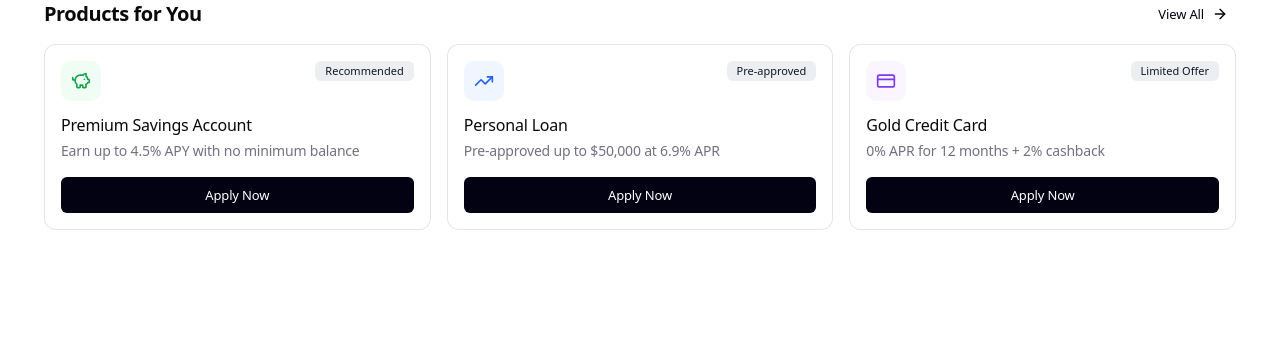
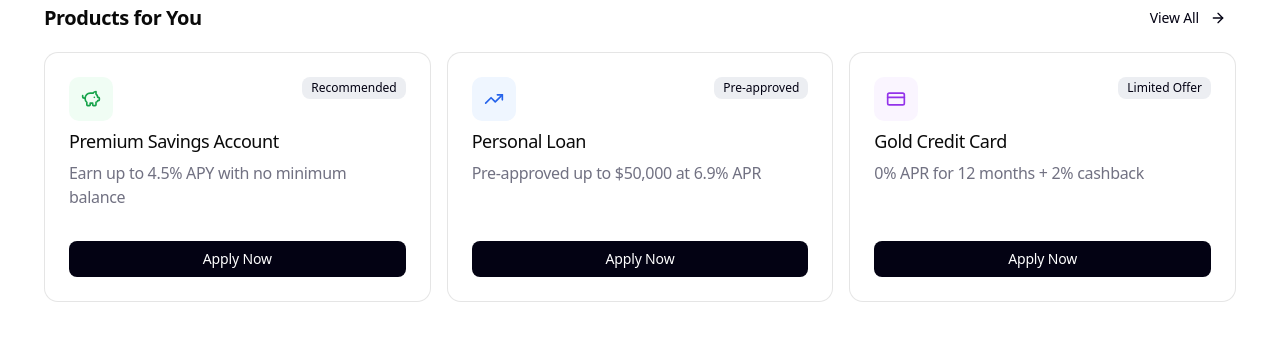
Before and after one commit to Pardhu-Guttula/BankingApplication, a React (Vite) app in the folder frontend/: page / in a window 1280 px wide. Shown: the top 340 px of the page. Built offline with nearby package versions, Linux system fonts and the light colour scheme.

Commit message:
feat: update generated React code from Figma conversion
Auto-generated by ADAM Figma2Code pipeline.
Files: 8 components + scaffold

```diff
--- a/frontend/src/components/ProductsForYou.jsx
+++ b/frontend/src/components/ProductsForYou.jsx
@@ -2,29 +2,22 @@ import React from "react";
 import { CreditCard, PiggyBank, TrendingUp } from "lucide-react";
 import { useIntl } from "react-intl";
 import SectionHeader from "./layout/SectionHeader";
-import ProductCardsGrid from "./ui/ProductCardsGrid";
+import ProductCard from "./ui/ProductCard";
 
-const imgIcon =
-  "https://www.figma.com/api/mcp/asset/bffbf5dd-411e-4a74-b982-ba209d6aab34";
-const imgVector =
-  "https://www.figma.com/api/mcp/asset/cad4723f-bd80-4d78-ab5c-afe437975a47";
-const imgVector1 =
-  "https://www.figma.com/api/mcp/asset/299eec6f-044a-4ce5-b46f-8bb1fe607c3c";
-const imgVector2 =
-  "https://www.figma.com/api/mcp/asset/ab6f769a-6084-4cc5-9a5e-810a5298657d";
-const imgVector3 =
-  "https://www.figma.com/api/mcp/asset/ab6f769a-6084-4cc5-9a5e-810a5298657d";
-const imgVector4 =
-  "https://www.figma.com/api/mcp/asset/f2f8c4ff-1f92-47fc-9d49-749dce9644e5";
-const imgVector5 =
-  "https://www.figma.com/api/mcp/asset/ea0a3d9e-400f-4689-a0e1-75aa974bd218";
-const imgVector6 =
-  "https://www.figma.com/api/mcp/asset/a0432b05-c92f-4469-ba09-3011398aaa63";
+const imgIcon = "https://www.figma.com/api/mcp/asset/f432089f-8190-48e2-b802-088fcd1c2651";
+const imgVector = "https://www.figma.com/api/mcp/asset/397df746-9c4e-458e-b61c-0403d8951785";
+const imgVector1 = "https://www.figma.com/api/mcp/asset/b7c3f6ba-ef8b-4b9a-a004-a92d2e5124cd";
+const imgVector2 = "https://www.figma.com/api/mcp/asset/c03112c1-3ce0-4f5e-afb4-0261592efa2f";
+const imgVector3 = "https://www.figma.com/api/mcp/asset/ed496eaa-b598-436d-945b-a760d3951267";
+const imgVector4 = "https://www.figma.com/api/mcp/asset/c30dfbc5-99e4-4ccb-a481-91fcd40adf6e";
+const imgVector5 = "https://www.figma.com/api/mcp/asset/2fa48c00-2211-40a5-a302-d3683614bd8e";
+const imgVector6 = "https://www.figma.com/api/mcp/asset/a65d2350-f88a-4908-a0f9-cf0e7282a59e";
 
 export default function ProductsForYou({
   title,
   products,
   onViewAll = () => {},
+  onApply = () => {},
 }) {
   const intl = useIntl();
 
@@ -35,69 +28,78 @@ export default function ProductsForYou({
     products ??
     [
       {
-        id: "premium-savings",
+        id: "savings",
         icon: PiggyBank,
-        iconTileBg: "#F0FDF4",
-        iconColor: "#16A34A",
-        badge: intl.formatMessage({ id: "productsForYou.badgeRecommended" }),
-        title: intl.formatMessage({ id: "productsForYou.premiumSavingsTitle" }),
+        iconBgClass: "bg-[#f0fdf4]",
+        iconColorClass: "text-[#16a34a]",
+        badgeText: intl.formatMessage({ id: "productsForYou.badgeRecommended" }),
+        title: intl.formatMessage({ id: "productsForYou.productSavingsTitle" }),
         description: intl.formatMessage({
-          id: "productsForYou.premiumSavingsDescription",
+          id: "productsForYou.productSavingsDescription",
         }),
         ctaLabel: intl.formatMessage({ id: "common.applyNow" }),
-        onCta: () => {},
       },
       {
-        id: "personal-loan",
+        id: "loan",
         icon: TrendingUp,
-        iconTileBg: "#EFF6FF",
-        iconColor: "#2563EB",
-        badge: intl.formatMessage({ id: "productsForYou.badgePreApproved" }),
-        title: intl.formatMessage({ id: "productsForYou.personalLoanTitle" }),
+        iconBgClass: "bg-[#eff6ff]",
+        iconColorClass: "text-[#2563eb]",
+        badgeText: intl.formatMessage({ id: "productsForYou.badgePreApproved" }),
+        title: intl.formatMessage({ id: "productsForYou.productLoanTitle" }),
         description: intl.formatMessage({
-          id: "productsForYou.personalLoanDescription",
+          id: "productsForYou.productLoanDescription",
         }),
         ctaLabel: intl.formatMessage({ id: "common.applyNow" }),
-        onCta: () => {},
       },
       {
-        id: "gold-card",
+        id: "card",
         icon: CreditCard,
-        iconTileBg: "#FAF5FF",
-        iconColor: "#7C3AED",
-        badge: intl.formatMessage({ id: "productsForYou.badgeLimitedOffer" }),
-        title: intl.formatMessage({ id: "productsForYou.goldCardTitle" }),
+        iconBgClass: "bg-[#faf5ff]",
+        iconColorClass: "text-[#9333ea]",
+        badgeText: intl.formatMessage({ id: "productsForYou.badgeLimitedOffer" }),
+        title: intl.formatMessage({ id: "productsForYou.productCardTitle" }),
         description: intl.formatMessage({
-          id: "productsForYou.goldCardDescription",
+          id: "productsForYou.productCardDescription",
         }),
         ctaLabel: intl.formatMessage({ id: "common.applyNow" }),
-        onCta: () => {},
       },
     ];
 
   return (
     <section className="w-full">
-      <div className="mx-auto w-full max-w-[1192px] px-0 py-0">
-        <div className="flex w-full flex-col gap-4">
-          <SectionHeader
-            title={resolvedTitle}
-            actionLabel={intl.formatMessage({ id: "common.viewAll" })}
-            onAction={onViewAll}
-          />
-          <ProductCardsGrid products={resolvedProducts} />
+      <div className="mx-auto flex w-full max-w-[1192px] flex-col gap-[16px]">
+        <SectionHeader
+          title={resolvedTitle}
+          actionLabel={intl.formatMessage({ id: "common.viewAll" })}
+          onAction={onViewAll}
+        />
+
+        <div className="grid w-full grid-cols-1 gap-[16px] md:grid-cols-2 lg:grid-cols-3">
+          {resolvedProducts.map((p) => (
+            <ProductCard
+              key={p.id}
+              icon={p.icon}
+              iconBgClass={p.iconBgClass}
+              iconColorClass={p.iconColorClass}
+              badgeText={p.badgeText}
+              title={p.title}
+              description={p.description}
+              ctaLabel={p.ctaLabel}
+              onCta={() => onApply(p.id)}
+            />
+          ))}
         </div>
       </div>
 
-      <div className="sr-only" aria-hidden="true">
-        <img alt="" src={imgIcon} />
-        <img alt="" src={imgVector} />
-        <img alt="" src={imgVector1} />
-        <img alt="" src={imgVector2} />
-        <img alt="" src={imgVector3} />
-        <img alt="" src={imgVector4} />
-        <img alt="" src={imgVector5} />
-        <img alt="" src={imgVector6} />
-      </div>
+      {/* Asset constants preserved from input (not used after icon conversion) */}
+      <img src={imgIcon} alt="" className="hidden" />
+      <img src={imgVector} alt="" className="hidden" />
+      <img src={imgVector1} alt="" className="hidden" />
+      <img src={imgVector2} alt="" className="hidden" />
+      <img src={imgVector3} alt="" className="hidden" />
+      <img src={imgVector4} alt="" className="hidden" />
+      <img src={imgVector5} alt="" className="hidden" />
+      <img src={imgVector6} alt="" className="hidden" />
     </section>
   );
 }
--- a/frontend/src/components/layout/SectionHeader.jsx
+++ b/frontend/src/components/layout/SectionHeader.jsx
@@ -2,32 +2,26 @@ import React from "react";
 import { ArrowRight } from "lucide-react";
 import { useIntl } from "react-intl";
 
-export default function SectionHeader({
-  title,
-  actionLabel,
-  onAction = () => {},
-}) {
+export default function SectionHeader({ title, actionLabel, onAction = () => {} }) {
   const intl = useIntl();
 
-  const resolvedTitle =
-    title ?? intl.formatMessage({ id: "sectionHeader.title" });
   const resolvedActionLabel =
     actionLabel ?? intl.formatMessage({ id: "common.viewAll" });
 
   return (
     <header className="flex w-full items-center justify-between">
-      <h2 className="text-[20px] font-bold leading-7 tracking-[-0.4492px] text-[#0A0A0A]">
-        {resolvedTitle}
+      <h2 className="text-[20px] font-bold leading-[28px] tracking-[-0.4492px] text-[#0a0a0a]">
+        {title}
       </h2>
 
       <button
         type="button"
         onClick={onAction}
-        className="inline-flex items-center gap-2 rounded-md px-2 py-1 text-[13px] font-medium leading-5 tracking-[-0.1504px] text-[#030213] hover:bg-black/5 focus:outline-none focus-visible:ring-2 focus-visible:ring-black/20"
+        className="inline-flex h-[36px] items-center gap-[11px] rounded-[8px] px-[10px] text-[14px] font-medium leading-[20px] tracking-[-0.1504px] text-[#030213] transition-colors hover:bg-black/5 active:bg-black/10 focus-visible:outline-none focus-visible:ring-2 focus-visible:ring-[#030213]/30 focus-visible:ring-offset-2"
         aria-label={resolvedActionLabel}
       >
         <span>{resolvedActionLabel}</span>
-        <ArrowRight className="h-4 w-4" aria-hidden="true" />
+        <ArrowRight className="h-[16px] w-[16px]" aria-hidden="true" />
       </button>
     </header>
   );
--- /dev/null
+++ b/frontend/src/components/ui/BadgePill.jsx
@@ -0,0 +1,11 @@
+import React from "react";
+import { useIntl } from "react-intl";
+
+export default function BadgePill({ text }) {
+  useIntl();
+  return (
+    <span className="inline-flex items-center justify-center rounded-[8px] bg-[#eceef2] px-[9px] py-[3px] text-[12px] font-medium leading-[16px] text-[#030213]">
+      {text}
+    </span>
+  );
+}
--- /dev/null
+++ b/frontend/src/components/ui/PrimaryButton.jsx
@@ -0,0 +1,20 @@
+import React from "react";
+import { useIntl } from "react-intl";
+
+export default function PrimaryButton({ label, onClick = () => {}, fullWidth = true }) {
+  useIntl();
+  return (
+    <button
+      type="button"
+      onClick={onClick}
+      className={[
+        "h-[36px] rounded-[8px] bg-[#030213] text-[14px] font-medium leading-[20px] tracking-[-0.1504px] text-white",
+        "transition-colors hover:bg-[#0b0a1f] active:bg-[#15133a]",
+        "focus-visible:outline-none focus-visible:ring-2 focus-visible:ring-[#030213]/30 focus-visible:ring-offset-2",
+        fullWidth ? "w-full" : "",
+      ].join(" ")}
+    >
+      {label}
+    </button>
+  );
+}
--- a/frontend/src/components/ui/ProductCard.jsx
+++ b/frontend/src/components/ui/ProductCard.jsx
@@ -1,12 +1,13 @@
 import React from "react";
 import { useIntl } from "react-intl";
-import StatusBadge from "./StatusBadge";
+import BadgePill from "./BadgePill";
+import PrimaryButton from "./PrimaryButton";
 
 export default function ProductCard({
-  icon,
-  iconTileBg = "#F0FDF4",
-  iconColor = "#16A34A",
-  badge,
+  icon: Icon,
+  iconBgClass,
+  iconColorClass,
+  badgeText,
   title,
   description,
   ctaLabel,
@@ -14,41 +15,39 @@ export default function ProductCard({
 }) {
   const intl = useIntl();
 
-  const IconComp = icon;
-
   const resolvedCtaLabel =
     ctaLabel ?? intl.formatMessage({ id: "common.applyNow" });
 
   return (
-    <article className="flex flex-col rounded-[12px] border border-black/10 bg-white p-4">
-      <div className="flex items-start justify-between">
-        <div
-          className="flex h-10 w-10 items-center justify-center rounded-[10px]"
-          style={{ backgroundColor: iconTileBg }}
-          aria-hidden="true"
-        >
-          <IconComp className="h-5 w-5" style={{ color: iconColor }} />
+    <article className="flex min-h-[250px] w-full flex-col justify-between rounded-[14px] border border-[rgba(0,0,0,0.1)] bg-white p-[24px]">
+      <div className="flex flex-col gap-[6px]">
+        <div className="flex items-start justify-between">
+          <div
+            className={[
+              "flex h-[44px] w-[44px] items-center justify-center rounded-[10px]",
+              iconBgClass,
+            ].join(" ")}
+          >
+            <Icon
+              className={["h-[20px] w-[20px]", iconColorClass].join(" ")}
+              aria-hidden="true"
+            />
+          </div>
+          <BadgePill text={badgeText} />
         </div>
 
-        <StatusBadge label={badge} />
-      </div>
-
-      <div className="mt-3">
-        <h3 className="text-[16px] font-medium leading-6 tracking-[-0.2px] text-[#0A0A0A]">
+        <h3 className="text-[18px] font-medium leading-[28px] tracking-[-0.4395px] text-[#0a0a0a]">
           {title}
         </h3>
-        <p className="mt-1 text-[14px] font-normal leading-5 tracking-[-0.2px] text-[#717182]">
+
+        <p className="text-[16px] font-normal leading-[24px] tracking-[-0.3125px] text-[#717182]">
           {description}
         </p>
       </div>
 
-      <button
-        type="button"
-        onClick={onCta}
-        className="mt-4 h-9 w-full rounded-md bg-[#030213] text-[13px] font-medium leading-5 tracking-[-0.1504px] text-white hover:bg-black focus:outline-none focus-visible:ring-2 focus-visible:ring-black/20"
-      >
-        {resolvedCtaLabel}
-      </button>
+      <div className="pt-[24px]">
+        <PrimaryButton label={resolvedCtaLabel} onClick={onCta} />
+      </div>
     </article>
   );
 }
--- a/frontend/src/components/ui/ProductCardsGrid.jsx
+++ /dev/null
@@ -1,15 +0,0 @@
-import React from "react";
-import { useIntl } from "react-intl";
-import ProductCard from "./ProductCard";
-
-export default function ProductCardsGrid({ products = [] }) {
-  useIntl(); // present per i18n rule; this component renders passed-in content
-
-  return (
-    <div className="grid w-full grid-cols-1 gap-4 md:grid-cols-2 lg:grid-cols-3">
-      {products.map((p) => (
-        <ProductCard key={p.id} {...p} />
-      ))}
-    </div>
-  );
-}
--- a/frontend/src/components/ui/StatusBadge.jsx
+++ /dev/null
@@ -1,12 +0,0 @@
-import React from "react";
-import { useIntl } from "react-intl";
-
-export default function StatusBadge({ label }) {
-  useIntl(); // present per i18n rule; label is passed in already localized by caller
-
-  return (
-    <span className="inline-flex items-center justify-center rounded-md bg-[#ECEEF2] px-[10px] py-[2px] text-[11px] font-medium leading-4 text-[#111827]">
-      {label}
-    </span>
-  );
-}
--- a/frontend/src/i18n/messages/en.json
+++ b/frontend/src/i18n/messages/en.json
@@ -4,12 +4,11 @@
   "productsForYou.badgeLimitedOffer": "Limited Offer",
   "productsForYou.badgePreApproved": "Pre-approved",
   "productsForYou.badgeRecommended": "Recommended",
-  "productsForYou.goldCardDescription": "0% APR for 12 months + 2% cashback",
-  "productsForYou.goldCardTitle": "Gold Credit Card",
-  "productsForYou.personalLoanDescription": "Pre-approved up to $50,000 at 6.9% APR",
-  "productsForYou.personalLoanTitle": "Personal Loan",
-  "productsForYou.premiumSavingsDescription": "Earn up to 4.5% APY with no minimum balance",
-  "productsForYou.premiumSavingsTitle": "Premium Savings Account",
-  "productsForYou.title": "Products for You",
-  "sectionHeader.title": "Products for You"
+  "productsForYou.productCardDescription": "0% APR for 12 months + 2% cashback",
+  "productsForYou.productCardTitle": "Gold Credit Card",
+  "productsForYou.productLoanDescription": "Pre-approved up to $50,000 at 6.9% APR",
+  "productsForYou.productLoanTitle": "Personal Loan",
+  "productsForYou.productSavingsDescription": "Earn up to 4.5% APY with no minimum balance",
+  "productsForYou.productSavingsTitle": "Premium Savings Account",
+  "productsForYou.title": "Products for You"
 }
--- a/frontend/vite.config.js
+++ b/frontend/vite.config.js
@@ -1,16 +1,12 @@
 import { defineConfig } from 'vite'
 import react from '@vitejs/plugin-react'
 
+// https://vite.dev/config/
 export default defineConfig({
   plugins: [react()],
-
-  // base: './',
   server: {
     host: '0.0.0.0',
     port: 5173,
     allowedHosts: true,
-  //   hmr: {
-  //     path: '/c0b9164a-76ec-4978-adcc-71df6e601857/preview',
-    // }
   }
 })
```
